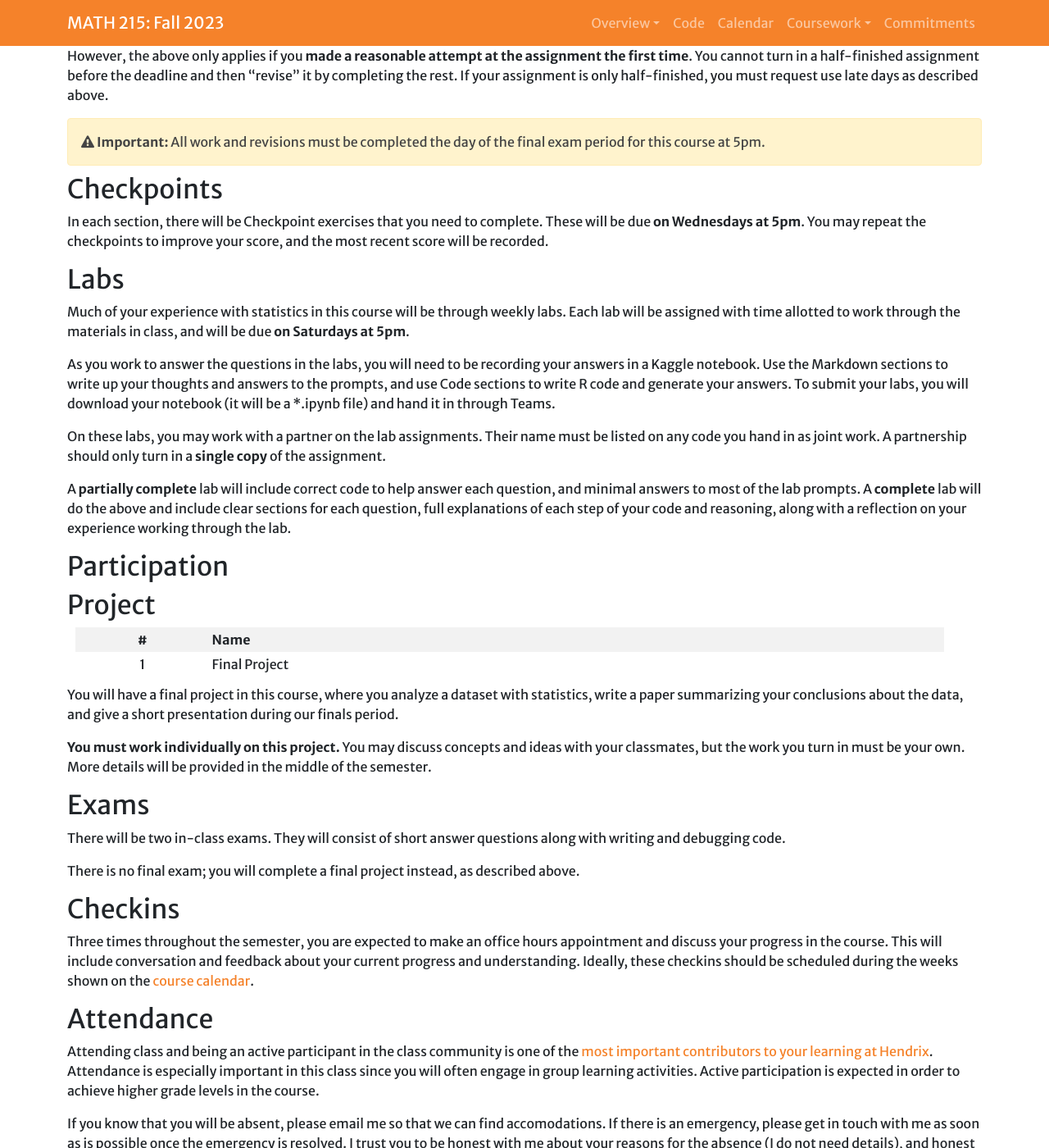
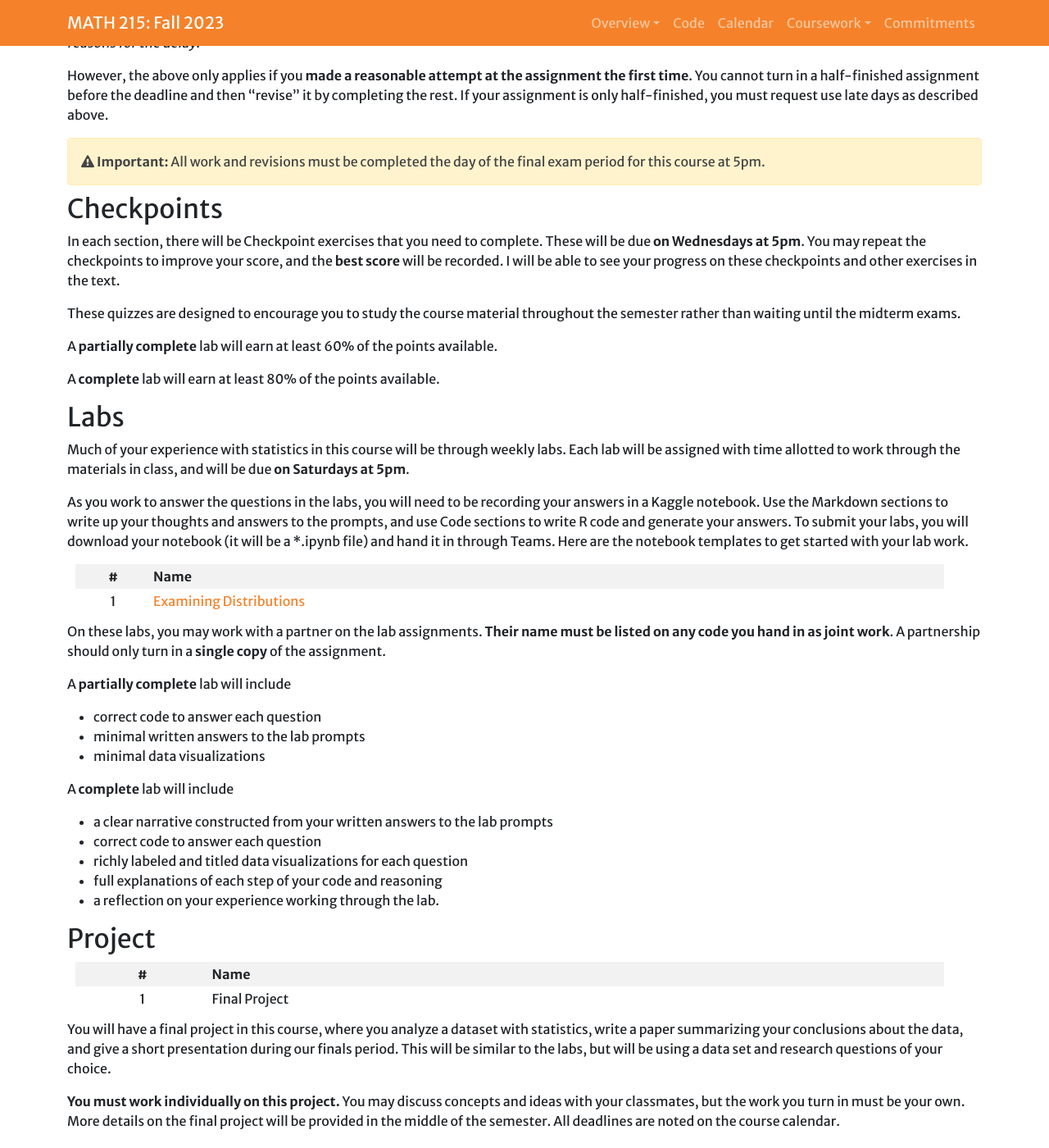
Before and after one commit to Hendrix-CS/math215, a Jekyll site: the page built from index.md, in a window 1280 px wide and 1400 px high, scrolled down 2482 px. Shown: the whole window at 82% size. Built offline with Jekyll 4.4.1, drawn with Linux system fonts in a browser that asks for light colours; a script that is not in the unit is left out; some of the changed text lies outside the part shown.

Commit message:
Even more details.

```diff
--- a/index.md
+++ b/index.md
@@ -31,6 +31,10 @@ We will be using the *Statistical Reasoning* textbook from the Open Learning Ini
 
 You will also need to make a free account on the Kaggle website linked below. This is where you be working through examples and exercises, creating your Lab notebooks, and writing your final Project.
 
+Each week there will be assigned readings from the textbook. It is expected that you will have **read through the material before our Tuesday class times** and worked through the in-text exercises to check your understanding along the way.
+
+For our statistical software, we will be using R for this course, but we will not following the R instructions in the textbook. Instead we will use the `tidyverse` version of R, which is specifically designed for easy analysis and plotting.
+
 {% include resources.html content=site.resources %}
 
 ## <a name="additional-resources">Optional Resources</a>
@@ -41,15 +45,10 @@ These are some other online resources for learning statistics. You are not requi
 
 ## Laptop Policy
 
-Please **bring laptops to class**. Much of our in-class time will be spent working through exercises and labs to increase your understanding of statistics.
-
+Since the majority of our class sessions will be spent “doing statistics,” you will need to **bring your laptop to every session**. We will be working with our online courseware and software all the time. If you do not have access to a laptop, let me know and we will facilitate one. If you lack proficiency with computers, please let me know and I will work with you.
 <hr>
 
 # <a name="inclasscode">Code</a>
-
-Each week there will be assigned readings from the textbook. It is expected that you will have **read through the material before our Tuesday class times** and worked through the in-text exercises to check your understanding along the way.
-
-For our statistical software, we will be using R for this course, but we will not following the R instructions in the textbook. Instead we will use the `tidyverse` version of R, which is specifically designed for easy analysis and plotting.
 
 When you encounter a section of the text that uses R, **follow the instructions on the Kaggle documents below**. These documents will be great resources for working through the labs. It is critical that you not just read the documents, but **run the code and modify it** to test your understanding.
 
@@ -103,22 +102,37 @@ However, the above only applies if you **made a reasonable attempt at the assign
 
 ## <a name="hwqz">Checkpoints</a>
 
-In each section, there will be Checkpoint exercises that you need to complete. These will be due **on Wednesdays at 5pm**. You may repeat the checkpoints to improve your score, and the most recent score will be recorded.
+In each section, there will be Checkpoint exercises that you need to complete. These will be due **on Wednesdays at 5pm**. You may repeat the checkpoints to improve your score, and the **best score** will be recorded. I will be able to see your progress on these checkpoints and other exercises in the text.
+
+These quizzes are designed to encourage you to study the course material throughout the semester rather than waiting until the midterm exams.
+
+A **partially complete** lab will earn at least 60% of the points available.
+
+A **complete** lab will earn at least 80% of the points available.
 
 ## <a name="labs">Labs</a>
 
 Much of your experience with statistics in this course will be through weekly labs. Each lab will be assigned with time allotted to work through the materials in class, and will be due **on Saturdays at 5pm**.
 
-As you work to answer the questions in the labs, you will need to be recording your answers in a Kaggle notebook. Use the Markdown sections to write up your thoughts and answers to the prompts, and use Code sections to write R code and generate your answers. To submit your labs, you will download your notebook (it will be a *.ipynb file) and hand it in through Teams.
+As you work to answer the questions in the labs, you will need to be recording your answers in a Kaggle notebook. Use the Markdown sections to write up your thoughts and answers to the prompts, and use Code sections to write R code and generate your answers. To submit your labs, you will download your notebook (it will be a *.ipynb file) and hand it in through Teams. Here are the notebook templates to get started with your lab work.
 
-On these labs, you may work with a partner on the lab assignments. Their name must be listed on any code you hand in as joint work. A partnership should only turn in a **single copy** of the assignment.
+| #  | Name |
+|:--:|-----|
+|1 | [Examining Distributions](https://www.kaggle.com/code/markgoadrich/math-215-lab-1-examining-distributions) |
 
-A **partially complete** lab will include correct code to help answer each question, and minimal answers to most of the lab prompts.
-A **complete** lab will do the above and include clear sections for each question, full explanations of each step of your code and reasoning, along with a reflection on your experience working through the lab.
+On these labs, you may work with a partner on the lab assignments. **Their name must be listed on any code you hand in as joint work**. A partnership should only turn in a **single copy** of the assignment.
 
-## <a name="participation">Participation</a>
+A **partially complete** lab will include
+* correct code to answer each question
+* minimal written answers to the lab prompts
+* minimal data visualizations
 
-
+A **complete** lab will include
+* a clear narrative constructed from your written answers to the lab prompts
+* correct code to answer each question
+* richly labeled and titled data visualizations for each question
+* full explanations of each step of your code and reasoning
+* a reflection on your experience working through the lab.
 
 ## <a name="projects">Project</a>
 
@@ -126,24 +140,30 @@ A **complete** lab will do the above and include clear sections for each questio
 |:--:|-----|
 |1 | Final Project |
 
-You will have a final project in this course, where you analyze a dataset with statistics, write a paper summarizing your conclusions about the data, and give a short presentation during our finals period.
+You will have a final project in this course, where you analyze a dataset with statistics, write a paper summarizing your conclusions about the data, and give a short presentation during our finals period. This will be similar to the labs, but will be using a data set and research questions of your choice.
 
-**You must work individually on this project.** You may discuss concepts and ideas with your classmates, but the work you turn in must be your own. More details will be provided in the middle of the semester.
+**You must work individually on this project.** You may discuss concepts and ideas with your classmates, but the work you turn in must be your own. More details on the final project will be provided in the middle of the semester. All deadlines are noted on the course calendar.
 
 ## <a name="exams">Exams</a>
 
-There will be two in-class exams. They will consist of short answer questions along with writing and debugging code.
+There will be two in-class exams, on Thursdays. They will consist of short answer questions along with writing and debugging code. The checkpoints and labs are great practice for the exams. There will be a review day the Tuesday before.
 
-
-There is no final exam; you will complete a final project instead, as described above.
+**There is no final exam**; you will complete a final project instead, as described above.
 
 ## <a name="checkins">Checkins</a>
 
 Three times throughout the semester, you are expected to
-make an office hours appointment and discuss your progress in the course. This will include conversation and feedback about your current progress and understanding.
-Ideally, these checkins should be scheduled during the weeks shown
+make an office hours appointment for conversation and feedback on your progress in the course. Ideally, these checkins should be scheduled during the weeks shown
 on the [course calendar](https://app.teamgantt.com/public/projects/calendar/2023-08-13?ids=3632637&projectIds=3632637&publicKeys=xejRn6hKircu&prefs=P2lkcz0zNjMyNjM3JnB1YmxpY19rZXlzPXhlalJuNmhLaXJjdQ%3D%3D).
 
+## <a name="participation">Stats In The World</a>
+
+Each of you will choose one class throughout the term to find statistics used in a piece of popular press about a current event. You will prepare a brief **presentation** (5 minutes) of the current event you chose and describe the statistics used in it.
+You may work in pairs for this assignment (8 minutes total).
+
+A **complete** presentation will address how an understanding of statistics
+* made the information more valuable
+* allowed you to consider it critically.
 
 ## <a name="attendance">Attendance</a>
 
@@ -152,7 +172,6 @@ is one of the [most important contributors to your learning at Hendrix](https://
 Attendance is especially important in this class since you will often engage in group learning activities. Active participation is expected in order to achieve higher grade levels in the course.
 
 If you know that you will be absent, please email me so that we can find accomodations. If there is an emergency, please get in touch with me as soon as is possible once the emergency is resolved. I trust you to be honest with me about your reasons for the absence (I do not need details), and honest with yourself about if you truly need to be absent.
-
 
 ## <a name="scale">Specifications Grading</a>
 
@@ -163,6 +182,7 @@ If you know that you will be absent, please email me so that we can find accomod
 * Complete 2 Exams
 * Complete Final Project
 * Complete 3 Checkins
+* Complete 1 Stats In The World Talk
 * Abundant Participation in Classroom Activities
 
 ### B Level Work
@@ -172,6 +192,7 @@ If you know that you will be absent, please email me so that we can find accomod
 * Complete 2 Exams
 * Complete Final Project
 * Complete 2 Checkins
+* Complete 1 Stats In The World Talk
 * Active Participation in Classroom Activities
 
 ### C Level Work
```
